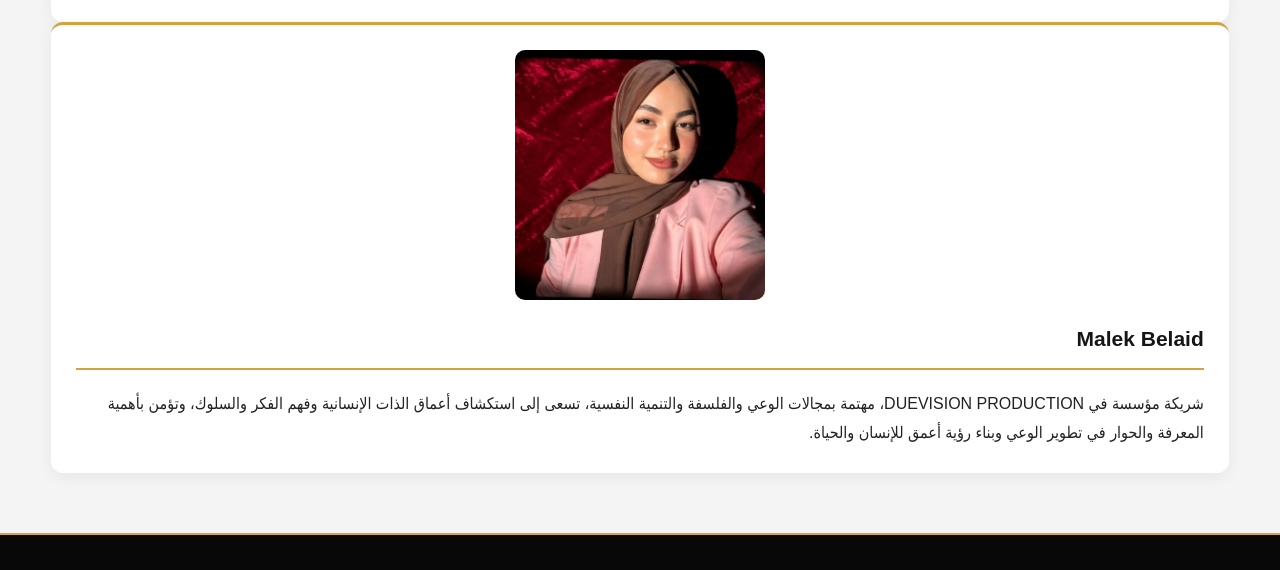
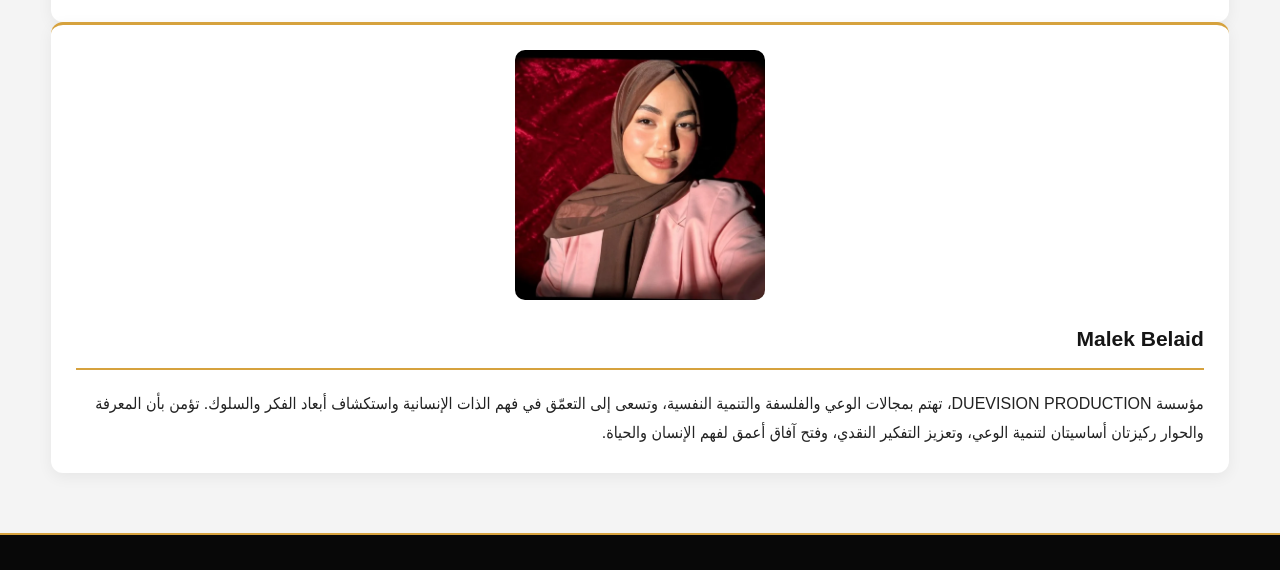
Before and after one commit to duevision-production/duevision-production, a plain HTML site: page bio.html in a window 1280 px wide. Shown: the part 684-1254 px from the top of the page. Drawn offline with Linux system fonts and the light colour scheme.

Commit message:
Update bio.html

```diff
--- a/bio.html
+++ b/bio.html
@@ -42,7 +42,7 @@ alt="صورة شخصية">
 src="malekkk.webp"
 alt="صورة شخصية">
 <h2>Malek Belaid</h2>
-<p>شريكة مؤسسة في DUEVISION PRODUCTION، مهتمة بمجالات الوعي والفلسفة والتنمية النفسية، تسعى إلى استكشاف أعماق الذات الإنسانية وفهم الفكر والسلوك، وتؤمن بأهمية المعرفة والحوار في تطوير الوعي وبناء رؤية أعمق للإنسان والحياة.</p>
+<p>مؤسسة  DUEVISION PRODUCTION، تهتم بمجالات الوعي والفلسفة والتنمية النفسية، وتسعى إلى التعمّق في فهم الذات الإنسانية واستكشاف أبعاد الفكر والسلوك. تؤمن بأن المعرفة والحوار ركيزتان أساسيتان لتنمية الوعي، وتعزيز التفكير النقدي، وفتح آفاق أعمق لفهم الإنسان والحياة.</p>
 </section>
 </main>
 
```
